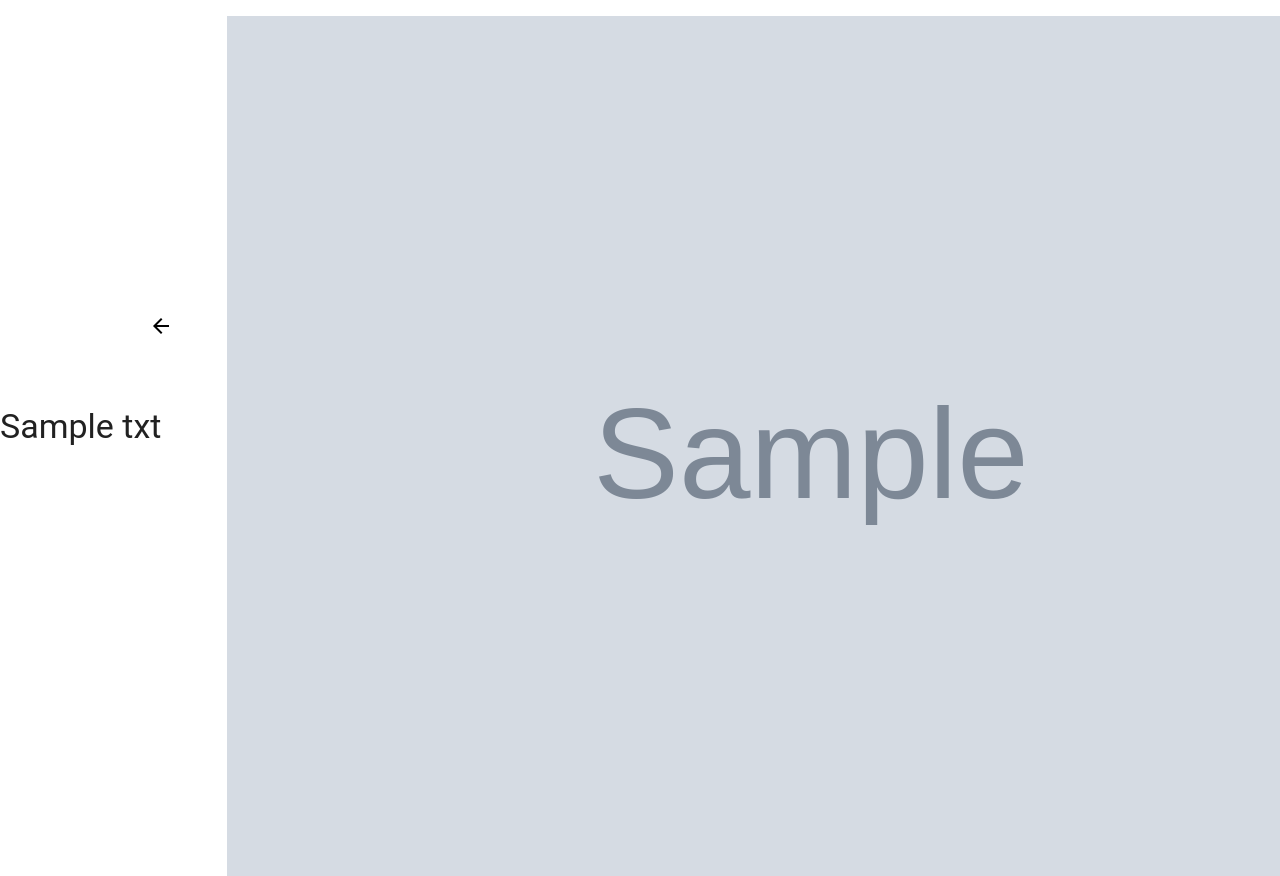
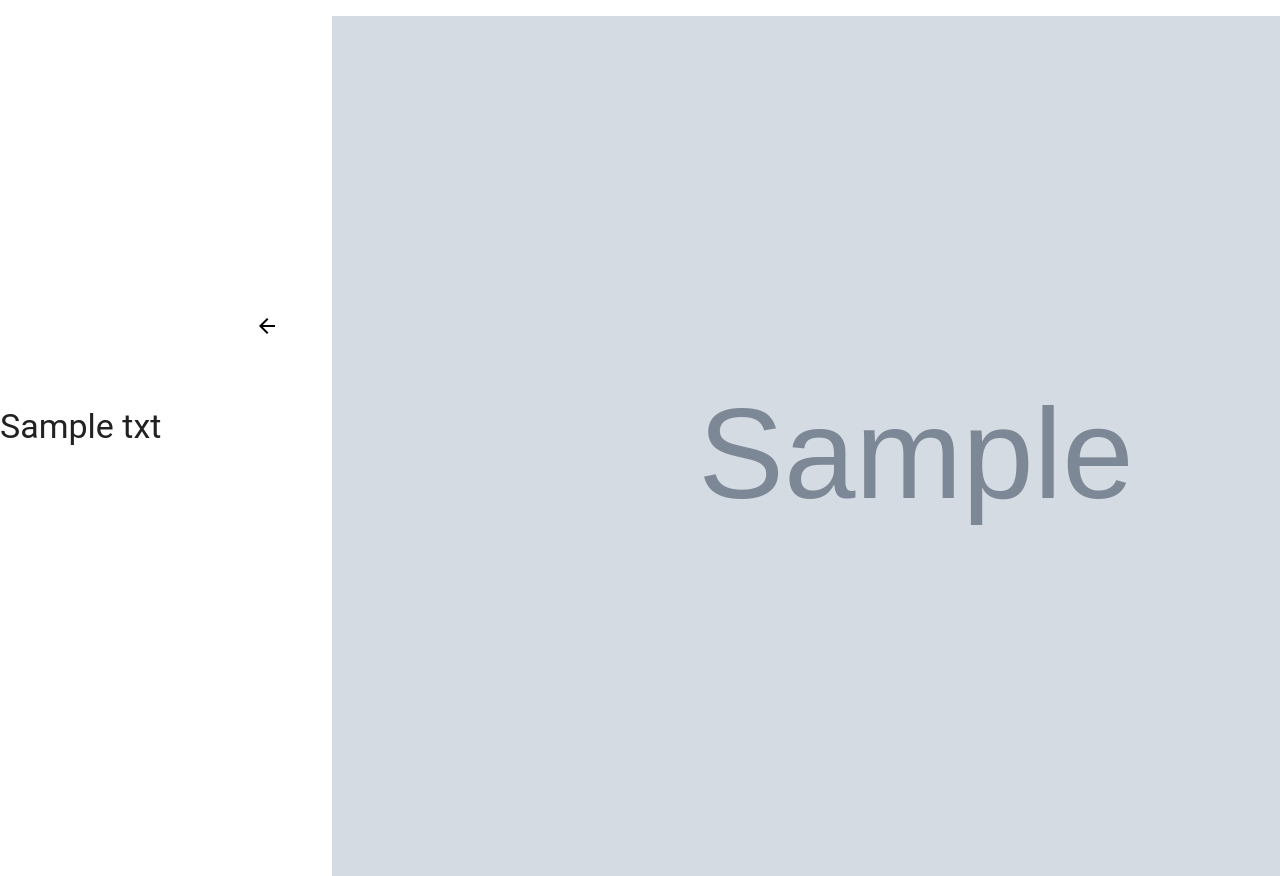
Before and after one commit to DariaPlotnikova/tmmscw, a Python web app: template templates/tmmscw/errors.html in a window 1280 px wide. Run offline with Jinja, Linux system fonts and the light colour scheme; the template is opened without the code that fills it: most values are stand-ins (such as "Sample title", 1, 10 or a date in 2020); grey boxes marked "Sample" are stand-in pictures.

Commit message:
errors fixed

```diff
--- a/templates/tmmscw/errors.html
+++ b/templates/tmmscw/errors.html
@@ -10,8 +10,7 @@
 </head>
 <body>
     <div class="mdl-grid" style="height: 100%;">
-        <div class="mdl-cell mdl-cell--1-col"></div>
-        {% if back_redir != request.url %}
+        <div class="mdl-cell mdl-cell--2-col"></div>
         <div class="mdl-cell mdl-cell--1-col" style="height: 100%; margin-top: 22%;">
             <a href="/">
                 <button type="button" class="mdl-button mdl-js-button mdl-button--icon" style="width: 80px; height: 80px; color: #000;">
@@ -19,8 +18,7 @@
                 </button>
             </a>
         </div>
-        {% endif %}
-        <div {% if back_redir != request.url %}class="mdl-cell mdl-cell--10-col"{% else %}class="mdl-cell mdl-cell--12-col"{% endif %}>
+        <div class="mdl-cell mdl-cell--9-col">
             <img src="{{ img_src }}" style="height: 100%; position: fixed;">
         </div>
     </div>
```
